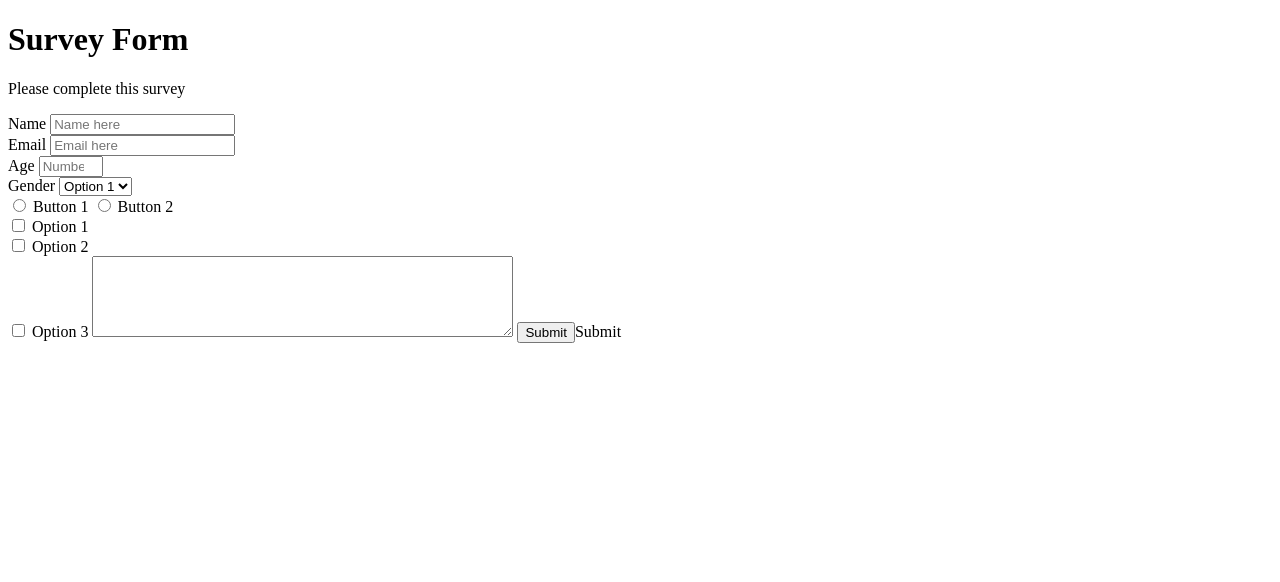
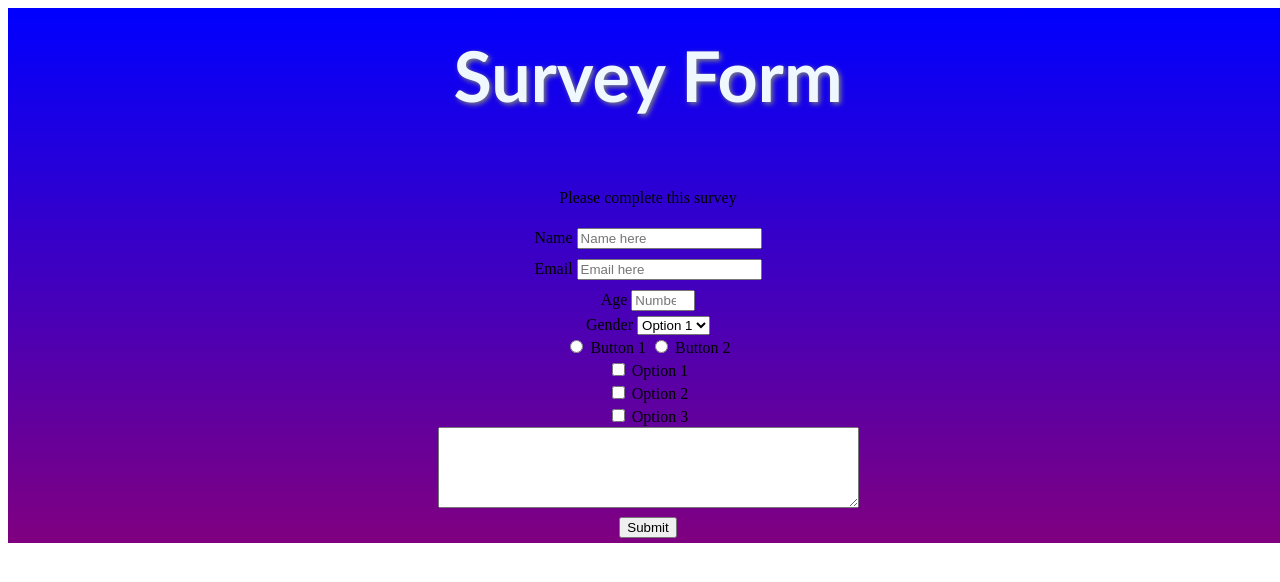
Before and after one commit to sntgopl/Pedro-Santiago, a plain HTML site: page index.html in a window 1280 px wide. Drawn offline with Linux system fonts and the light colour scheme.

Commit message:
css file

```diff
--- a/index.html
+++ b/index.html
@@ -1,8 +1,9 @@
 <!DOCTYPE html>
 <head>
-
+    <title>Survey form</title>
+    <link rel="stylesheet" href="styles.css">
 </head>
-
+<main>
 <body>
 <h1 id="title">Survey Form</h1>
 <p id="description">Please complete this survey</p>
@@ -35,9 +36,11 @@
     <br>
     <input type="checkbox" value="option3">
     <label>Option 3</label>
+    <br>
     <textarea id="comment-area" rows="5" cols="50"></textarea>
-    <input id="submit" type="submit">Submit</input>
+    <br>
+    <input id="submit" type="submit"></input>
 </form>
 </body>
-
+</main>
 </html>
--- /dev/null
+++ b/styles.css
@@ -0,0 +1,35 @@
+head {
+    display: flex;
+    margin-top: 0px;
+}
+
+main {
+    background-image: linear-gradient(to bottom, blue, purple);
+    height: auto;
+
+}
+
+body {
+    width: 100%;
+    align-items: center;
+    text-align: center;
+
+}
+
+#title {
+    font-family: 'Trebuchet MS', 'Lucida Sans Unicode', 'Lucida Grande', 'Lucida Sans', Arial, sans-serif;
+    font-size: 70px;
+    color:aliceblue;
+    text-shadow: 2px 2px 5px grey;
+    margin-top: 0px;
+    padding: 25px;
+}
+
+input {
+    margin-top: 5px;
+    margin-bottom: 5px;
+}
+label {
+    margin-top: 5px;
+    margin-bottom: 5px;
+}
```
